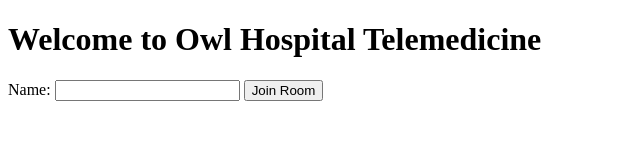
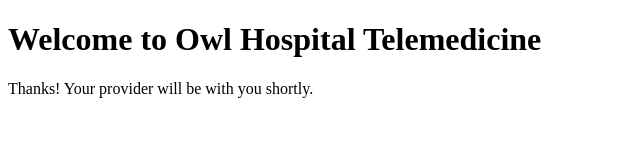
Before and after one commit to annthurium/virtual-waiting-room, a website: page public/patient.html in a window 1280 px wide. Both pictures are taken after a click on the button "Join Room". Shown: the whole page, without its empty margins (0-640 px from the left). Drawn offline with Linux system fonts and the light colour scheme.

Commit message:
DOM manipulations like a BAWSE

```diff
--- a/public/patient.html
+++ b/public/patient.html
@@ -7,13 +7,25 @@
   <body>
     <h1>Welcome to Owl Hospital Telemedicine</h1>
   </body>
-  <div>
-    <div id="join-form" class="join-form"></div>
+  <div id="join-form">
     <label for="user-name">Name: </label>
     <input id="user-name" name="user-name" type="text"></input>
-    <button id="button-join">Join Room</button>
+    <button id="join-button">Join Room</button>
   </div>
   <div id="waiting-room" class="hidden">
       <p> Thanks! Your provider will be with you shortly.</p>
   </div>
+  <script>
+      function onClick(event) {
+          const joinForm = document.getElementById("join-form");
+          joinForm.classList.toggle('hidden');
+
+          const waitingRoom = document.getElementById("waiting-room");
+          waitingRoom.classList.toggle('hidden');
+          event.preventDefault();
+        }
+
+        const button = document.getElementById('join-button');
+        button.addEventListener('click', onClick);
+  </script>
 </html>
```
